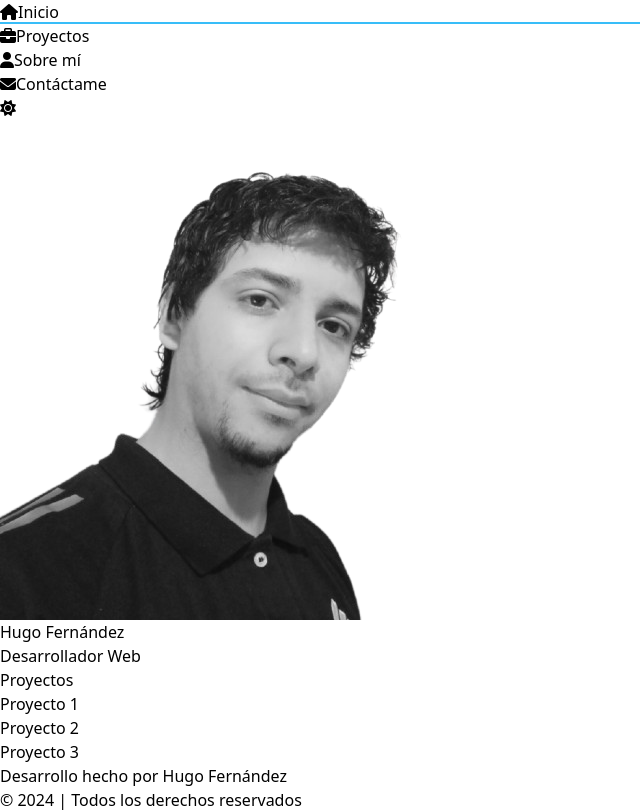
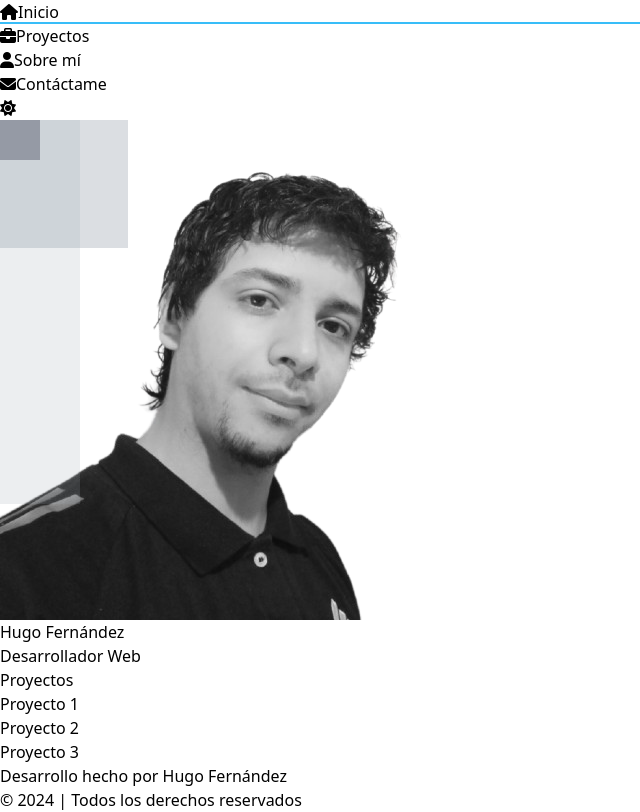
Before and after one commit to Herchi000/portfolio, an Angular app: page / in a window 1280 px wide. Shown: the whole page, without its empty margins (0-640 px from the left). Built offline with nearby package versions, Linux system fonts and the light colour scheme.

Commit message:
add animation of floating squares

```diff
--- a/src/app/app.component.css
+++ b/src/app/app.component.css
@@ -1,3 +1,5 @@
+/* ------------------------------------------------------ */
+/* Navbar animations */
 .underline-animation {
     position: relative;
 }
@@ -19,8 +21,40 @@
     transform: scaleX(1);
 }
 
+/* ------------------------------------------------------ */
+/* Inicio floating Squares */
+.medium-square {
+    @apply w-32 h-32 bg-gray-400 opacity-20 absolute animate-bounce;
+}
+
+.small-square {
+    @apply w-10 h-10 bg-gray-500 opacity-40 absolute side-to-side-animation;
+}
+
+.big-square {
+    @apply w-20 h-96 bg-gray-400 opacity-10 absolute animate-pulse;
+}
+
+/* ------------------------------------------------------ */
+/* Floating Square animations */
+
+.animate-bounce {
+    animation: bounce 2s infinite;
+}
+
+@keyframes bounce {
+    0%,
+    100% {
+        transform: translateY(-25%);
+        animation-timing-function: cubic-bezier(0.8, 0, 1, 1);
+    }
+    50% {
+        transform: none;
+        animation-timing-function: cubic-bezier(0, 0, 0.2, 1);
+    }
+}
 .side-to-side-animation {
-    animation: side-to-side ease-in-out 3s infinite;
+    animation: side-to-side ease-in-out 5s infinite;
 }
 
 @keyframes side-to-side {
@@ -34,3 +68,13 @@
         transform: translateX(0);
     }
 }
+
+.animate-pulse {
+    animation: pulse 5s cubic-bezier(0.4, 0, 0.6, 1) infinite;
+}
+
+@keyframes pulse {
+    50% {
+        opacity: 0.4;
+    }
+}
--- a/src/app/app.component.html
+++ b/src/app/app.component.html
@@ -46,17 +46,19 @@
     <!-- --------------------------  -->
     <!-- ----- Animated squared ---  -->
     <!-- --------------------------- -->
-    <div
-        class="w-32 h-32 bg-gray-400 opacity-20 absolute right-10 top-40 animate-bounce"
-    ></div>
+    <!-- Left -->
+    <div class="medium-square left-10 top-[32rem]"></div>
 
-    <div
-        class="w-10 h-10 bg-gray-700 absolute right-40 top-96 side-to-side-animation"
-    ></div>
+    <div class="small-square left-40 top-60"></div>
 
-    <div
-        class="w-20 h-96 bg-gray-400 opacity-10 absolute right-0 top-80 animate-pulse"
-    ></div>
+    <div class="big-square left-0 top-20"></div>
+
+    <!-- Right -->
+    <div class="medium-square right-10 top-40"></div>
+
+    <div class="small-square right-40 top-96"></div>
+
+    <div class="big-square right-0 top-80"></div>
 
     <main class="text-white">
         <!-- ---------------  -->
```
